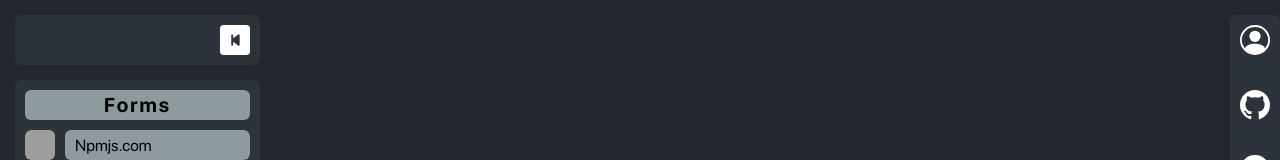
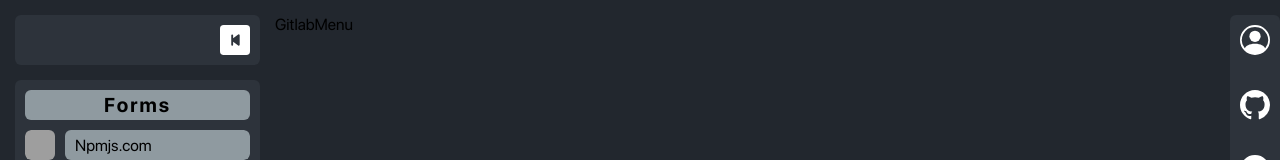
Before and after one commit to 0Ieg/MyForms, a React (Create React App) app: page /gitLab/menu in a window 1280 px wide. Shown: the top 160 px of the page. Built offline with nearby package versions, Linux system fonts and the light colour scheme; grey boxes are pictures that could not be loaded.

Commit message:
Начало работы с блоком Меню

```diff
--- a/src/UI/main.tsx
+++ b/src/UI/main.tsx
@@ -7,9 +7,11 @@ import { withSuspense } from "./commons/hocs";
 const NpmjsForm = lazy(()=>import("./forms/npmjs/npmjs"));
 const HabrForm = lazy(()=>import("./forms/habr/habr"))
 const GitlabForm = lazy(()=>import("./forms/gitlab/gitlab"))
+const GitlabMenu = lazy(()=>import("./menus/gitlab/gitlab"))
 const LazyNpmjsForm = withSuspense(NpmjsForm)
 const LazyHabrForm = withSuspense(HabrForm)
 const LazyGitlabForm = withSuspense(GitlabForm)
+const LazyGitlabMenu = withSuspense(GitlabMenu)
 
 const MainStyled = styled.main`
 grid-area: main;
@@ -22,6 +24,7 @@ export const Main:FC = ()=>{
         <Route path="/habr/forms/*" element={<LazyHabrForm/>}/>
         <Route path="/gitlab/forms/*" element={<LazyGitlabForm/>}/>
         <Route path="/myprofile" element={<MyProfile/>}/>
+        <Route path="/gitLab/menu" element={<LazyGitlabMenu/>}/>
       </Routes>
     </MainStyled>
   )
--- /dev/null
+++ b/src/UI/menus/gitlab/gitlab.tsx
@@ -0,0 +1,17 @@
+import { FC } from 'react'
+import { useSelector } from 'react-redux';
+import styled from "styled-components";
+import { StateType } from '../../../BLL/store';
+
+const GitlabMenuStyled = styled.div`
+
+`
+const GitlabMenu:FC = ()=>{
+  const isEnglish = useSelector((state:StateType)=>state.theme.language=='English')
+  return(
+    <GitlabMenuStyled>
+      GitlabMenu
+    </GitlabMenuStyled>
+  )
+}
+export default GitlabMenu
```
